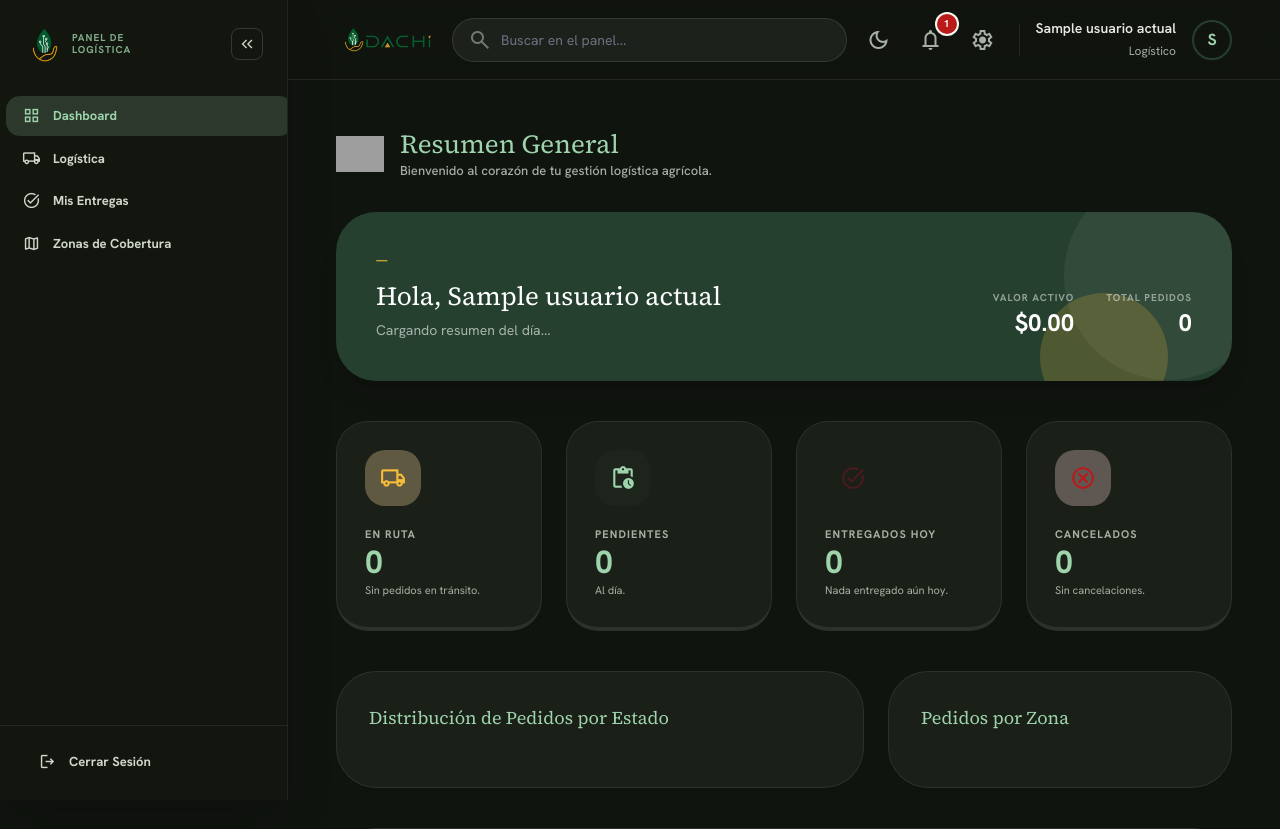
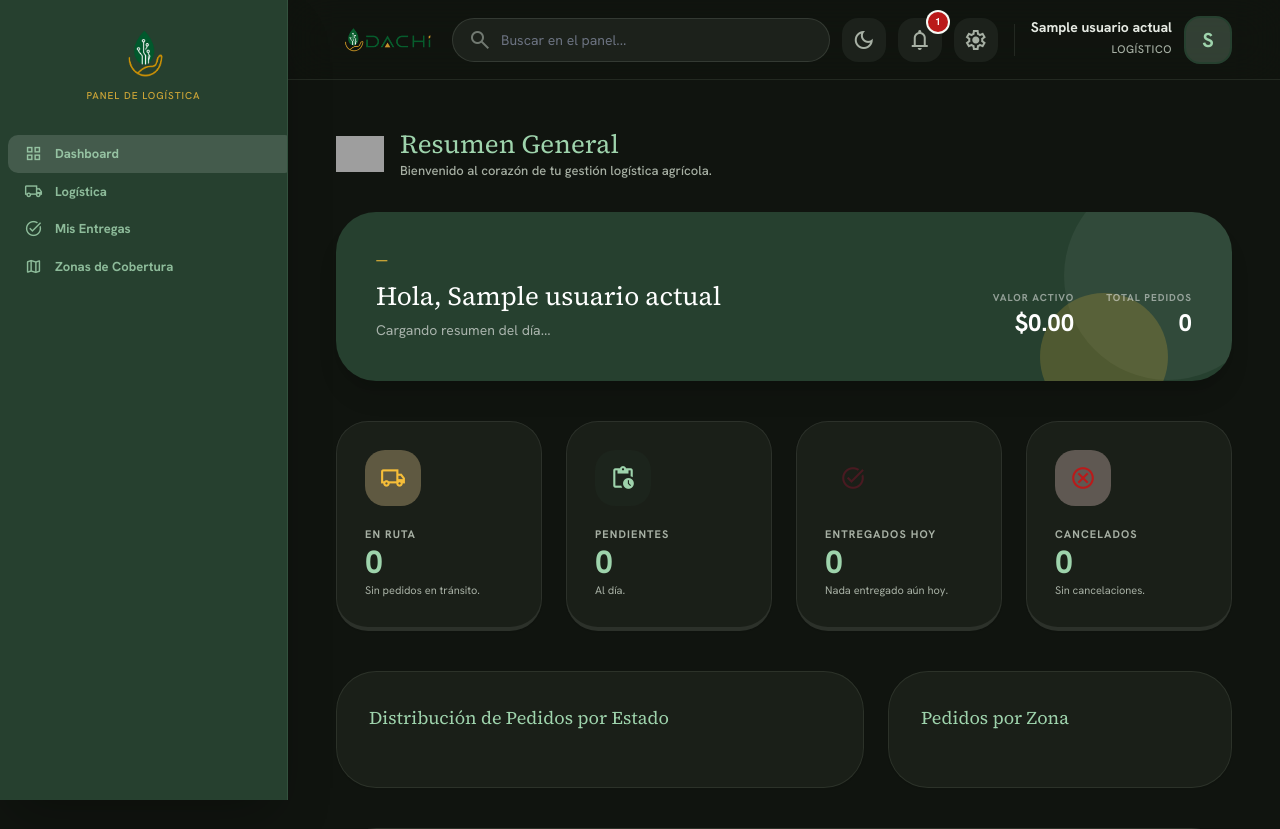
Before and after one commit to Milegran/DACHI, a PHP site: template views/logistica/dashboard.php in a window 1280 px wide. Shown: the top 829 px of the page. Run offline with PHP 8.4, Linux system fonts and the light colour scheme; the template is opened without the code that fills it: most values are stand-ins (such as "Sample title", 1, 10 or a date in 2020); some libraries are stand-ins or nearby versions; grey boxes are pictures that could not be loaded.

Commit message:
actualizado

```diff
--- a/app/Controllers/LogisticaController.php
+++ b/app/Controllers/LogisticaController.php
@@ -117,7 +117,7 @@ class LogisticaController implements LogisticaControllerInterface
         echo 'ok';
     }
 
-    //BLOQUE DATOS PEDIDOS
+    //BLOQUE DATOS PEDIDOS (con estado_detallado real y datos completos para el detalle)
     public function obtenerPedidos()
     {
         $pedidos = [];
--- a/css/sky.css
+++ b/css/sky.css
@@ -1,21 +1,7 @@
-/* BLOQUE SIDEBAR - NAV LINKS (fondo blanco) */
-#sidebarNav .nav-link,
-#sidebarFooter .nav-link {
-    background: transparent !important;
-    color: #414942 !important;
-    padding: 10px 16px !important;
-    margin: 0 6px 3px;
-    border-radius: 14px !important;
-    box-shadow: none !important;
-    display: flex;
-    align-items: center;
-}
-#sidebarNav .nav-link:hover { background: #f1f4f0 !important; color: #191c1a !important; }
-#sidebarNav .nav-link.nav-item-active { background: rgba(158, 211, 172, 0.35) !important; color: #003118 !important; font-weight: 700; }
-
-/* BLOQUE LOGOUT EN SIDEBAR */
-#sidebarFooter .nav-link { color: #ba1a1a !important; }
-#sidebarFooter .nav-link:hover { background: rgba(186, 26, 26, 0.08) !important; }
+/* BLOQUE SIDEBAR - NAV LINKS */
+#sidebarNav .nav-link { background: transparent !important; color: rgba(255, 255, 255, 0.65) !important; padding: 9px 16px !important; margin: 0 8px; border-left: none; border-radius: 10px !important; box-shadow: none !important; }
+#sidebarNav .nav-link:hover { background: rgba(255, 255, 255, 0.06) !important; color: white !important; }
+#sidebarNav .nav-link.nav-item-active { background: rgba(255, 255, 255, 0.14) !important; color: white !important; box-shadow: none !important; }
 
 /* BLOQUE MENU FLOTANTE (usuario/notificaciones) */
 .user-menu { transform: translateY(-10px); opacity: 0; pointer-events: none; transition: all 0.3s cubic-bezier(0.4, 0, 0.2, 1); }
@@ -25,23 +11,8 @@
 .glass-card { background: rgba(255, 255, 255, 0.7); backdrop-filter: blur(12px); border: 1px solid rgba(255, 255, 255, 0.3); }
 
 /* BLOQUE TRANSICION SIDEBAR */
-.sidebar-transition { transition: transform 0.4s cubic-bezier(0.4, 0, 0.2, 1), width 0.3s ease; }
+.sidebar-transition { transition: transform 0.4s cubic-bezier(0.4, 0, 0.2, 1); }
 
 /* BLOQUE SCROLLBAR PERSONALIZADO */
 .custom-scrollbar::-webkit-scrollbar { width: 4px; }
-.custom-scrollbar::-webkit-scrollbar-thumb { background: rgba(0, 0, 0, 0.15); border-radius: 10px; }
-
-/* BLOQUE SIDEBAR COLAPSADO (rail solo iconos) */
-#sidebarExpandBtn { display: none; }
-.sidebar-mini #sidebarHeader { display: none !important; }
-.sidebar-mini #sidebar { width: 5.5rem !important; }
-.sidebar-mini #sidebarNav { margin-top: 1.5rem; }
-.sidebar-mini #sidebarNav .nav-label,
-.sidebar-mini #sidebarFooter .nav-label { display: none; }
-.sidebar-mini #sidebarNav .nav-link,
-.sidebar-mini #sidebarFooter .nav-link { justify-content: center; padding: 12px !important; margin: 0 10px 6px; }
-
-@media (min-width: 1024px) {
-    .sidebar-mini #mainWrapper { margin-left: 5.5rem !important; }
-    .sidebar-mini #sidebarExpandBtn { display: inline-flex !important; }
-}
+.custom-scrollbar::-webkit-scrollbar-thumb { background: rgba(255, 255, 255, 0.1); border-radius: 10px; }
--- a/index.php
+++ b/index.php
@@ -26,6 +26,7 @@ if (isset($_SESSION['usuario'])) {
     $redirect = match ($rolSesion) {
         'administrador' => 'admin.php',
         'logistico' => 'logistica.php',
+        'productor' => 'views/producer/productor_tablero.php',
         default => 'panel.php'
     };
     header("Location: $redirect");
--- a/views/logistica/dashboard.php
+++ b/views/logistica/dashboard.php
@@ -64,14 +64,7 @@
         html.dark .border-outline-variant\/50 { border-color: rgba(148,158,143,0.15) !important; }
         html.dark .hover\:bg-surface-container-low:hover { background-color: #262c24 !important; }
         html.dark ::-webkit-scrollbar-thumb { background: #33513e !important; }
-        html.dark #sidebar { background-color: #12160f !important; border-color: rgba(255,255,255,0.06) !important; }
-        html.dark #sidebarBrandText { color: #9ed3ac !important; }
-        html.dark #sidebarNav .nav-link,
-        html.dark #sidebarFooter .nav-link:not(.text-error) { color: #cfd6cb !important; }
-        html.dark #sidebarNav .nav-link:hover { background: rgba(255,255,255,0.06) !important; color: #fff !important; }
-        html.dark #sidebarNav .nav-link.nav-item-active { background: rgba(158,211,172,0.18) !important; color: #9ed3ac !important; }
-        html.dark #sidebarCollapseBtn,
-        html.dark #sidebarExpandBtn { border-color: rgba(255,255,255,0.15) !important; color: #cfd6cb !important; }
+        html.dark #sidebarNav .nav-link { color: rgba(185,239,199,0.7) !important; }
         html.dark .bg-surface\/60 { background-color: rgba(16,20,15,0.75) !important; }
         html.dark .text-primary { color: #9ed3ac !important; }
         html.dark .text-primary\/60,
@@ -86,36 +79,21 @@
     <!-- BLOQUE SIDEBAR OVERLAY -->
     <div class="fixed inset-0 bg-black/40 backdrop-blur-sm z-[60] hidden transition-opacity" id="sidebarOverlay" onclick="toggleSidebar()"></div>
     <!-- BLOQUE SIDEBAR -->
-    <aside class="fixed left-0 top-0 h-full w-72 bg-white border-r border-outline-variant/20 z-[70] -translate-x-full lg:translate-x-0 sidebar-transition flex flex-col shadow-2xl" id="sidebar">
-        <div class="p-6 flex items-center justify-between gap-2" id="sidebarHeader">
-            <div class="flex items-center gap-2 min-w-0" id="sidebarLogoWrap">
-                <img alt="Logo DACHI" class="h-10 object-contain shrink-0" src="img/Navbar.png" />
-                <p class="text-primary font-bold text-[10px] uppercase tracking-widest opacity-80 leading-tight" id="sidebarBrandText">Panel de<br>Logística</p>
-            </div>
-            <button class="hidden lg:flex w-8 h-8 items-center justify-center rounded-lg border border-outline-variant/30 text-on-surface-variant hover:bg-surface-container-low transition-all shrink-0" id="sidebarCollapseBtn" onclick="toggleSidebarCollapse()" title="Ocultar menú" type="button">
-                <span class="material-symbols-outlined text-[18px]">keyboard_double_arrow_left</span>
-            </button>
+    <aside class="fixed left-0 top-0 h-full w-72 bg-primary border-r border-primary-container z-[70] -translate-x-full lg:translate-x-0 sidebar-transition flex flex-col shadow-2xl" id="sidebar">
+        <div class="p-6 flex flex-col items-center gap-1">
+            <img alt="Logo DACHI" class="h-14 object-contain" src="img/Navbar.png" />
+            <p class="text-secondary font-medium text-[10px] mt-1 uppercase tracking-widest opacity-80">Panel de Logística</p>
         </div>
         <nav class="flex-grow overflow-y-auto custom-scrollbar space-y-0.5 mt-2" id="sidebarNav">
             <!-- Populado por JS -->
         </nav>
-        <div class="p-4 border-t border-outline-variant/10" id="sidebarFooter">
-            <a class="nav-link w-full flex items-center gap-3 group" href="logistica.php?logout=1">
-                <span class="material-symbols-outlined text-[19px]">logout</span>
-                <span class="font-label-md font-bold text-[13px] nav-label">Cerrar Sesión</span>
-            </a>
-        </div>
     </aside>
     <!-- WRAPPER -->
-    <div class="lg:ml-72 transition-all duration-300" id="mainWrapper">
+    <div class="lg:ml-72 transition-all duration-300">
         <!-- BLOQUE NAVBAR -->
         <nav class="bg-surface/60 backdrop-blur-xl sticky top-0 z-50 border-b border-outline-variant/30 h-[80px] flex items-center gap-3 px-6 lg:px-12">
             <button class="lg:hidden p-2 rounded-2xl bg-primary-container/10 text-primary flex-none" onclick="toggleSidebar()">
                 <span class="material-symbols-outlined">menu</span>
-            </button>
-
-            <button class="w-9 h-9 items-center justify-center rounded-xl border border-outline-variant/30 text-on-surface-variant hover:bg-primary-container hover:text-white transition-all flex-none" id="sidebarExpandBtn" onclick="toggleSidebarCollapse()" title="Mostrar menú" type="button">
-                <span class="material-symbols-outlined text-[18px]">keyboard_double_arrow_right</span>
             </button>
 
             <img alt="DACHI" class="h-[52px] w-auto object-contain flex-none" src="img/LG.png" />
@@ -133,12 +111,12 @@
             <div class="flex-1 md:hidden"></div>
 
             <div class="flex items-center gap-2 sm:gap-3 flex-none">
-                <button class="w-10 h-10 flex items-center justify-center rounded-full text-on-surface-variant hover:bg-surface-container-low hover:text-primary transition-all" onclick="toggleDarkModeQuick()" title="Modo oscuro" type="button">
+                <button class="w-11 h-11 flex items-center justify-center rounded-2xl bg-surface-container-high text-on-surface-variant hover:bg-primary-container hover:text-white transition-all" onclick="toggleDarkModeQuick()" title="Modo oscuro" type="button">
                     <span class="material-symbols-outlined">dark_mode</span>
                 </button>
 
                 <div class="relative">
-                    <button class="relative w-10 h-10 flex items-center justify-center rounded-full text-on-surface-variant hover:bg-surface-container-low hover:text-primary transition-all" id="notificationButton" onclick="toggleNotificationMenu()">
+                    <button class="relative w-11 h-11 flex items-center justify-center rounded-2xl bg-surface-container-high text-on-surface-variant hover:bg-primary-container hover:text-white transition-all" id="notificationButton" onclick="toggleNotificationMenu()">
                         <span class="material-symbols-outlined">notifications</span>
                         <?php if ($notificationCount > 0): ?>
                         <span class="absolute -top-1.5 -right-1.5 min-w-[20px] h-5 bg-error text-white text-[10px] font-bold flex items-center justify-center rounded-full px-1 ring-2 ring-surface"><?= $notificationCount ?></span>
@@ -155,48 +133,47 @@
                     </div>
                 </div>
 
-                <button class="w-10 h-10 flex items-center justify-center rounded-full text-on-surface-variant hover:bg-surface-container-low hover:text-primary transition-all" onclick="openSettingsModal()" title="Configuración" type="button">
+                <button class="w-11 h-11 flex items-center justify-center rounded-2xl bg-surface-container-high text-on-surface-variant hover:bg-primary-container hover:text-white transition-all" onclick="openSettingsModal()" title="Configuración" type="button">
                     <span class="material-symbols-outlined">settings</span>
                 </button>
 
                 <div class="h-8 w-[1px] bg-outline-variant/30 mx-1 hidden sm:block"></div>
 
-                <div class="hidden md:block text-right mr-1">
-                    <span class="font-semibold text-sm text-on-surface block" id="panelUserName"><?= htmlspecialchars($usuarioActual['nombre'] ?? '') ?></span>
-                    <small class="text-on-surface-variant text-xs">Logístico</small>
-                </div>
-
                 <div class="relative">
-                    <button class="w-10 h-10 rounded-full border-2 border-primary overflow-hidden flex items-center justify-center font-bold text-primary cursor-pointer" id="userAvatarBtn" onclick="toggleUserMenu()" title="Abrir perfil" type="button">
-                        <span class="avatar-initial"><?= strtoupper(substr($usuarioActual['nombre'] ?? '', 0, 1)) ?></span>
-                    </button>
-                    <div class="user-menu absolute right-0 top-12 w-72 bg-white dark:bg-surface-container-highest rounded-2xl border border-outline-variant/50 shadow-xl p-2 z-[200]" id="userMenu">
-                        <div class="flex items-center gap-3 p-3 border-b border-outline-variant/30 mb-2">
-                            <div class="w-12 h-12 rounded-full bg-primary-fixed overflow-hidden border border-outline-variant flex items-center justify-center font-bold text-primary flex-none">
-                                <span class="avatar-initial"><?= strtoupper(substr($usuarioActual['nombre'] ?? '', 0, 1)) ?></span>
+                    <div class="flex items-center gap-3 cursor-pointer group" id="userAvatarBtn" onclick="toggleUserMenu()">
+                        <div class="text-right hidden sm:block">
+                            <p class="text-[14px] font-bold text-on-surface leading-tight" id="panelUserName"><?= htmlspecialchars($usuarioActual['nombre'] ?? '') ?></p>
+                            <span class="text-[11px] text-on-surface-variant font-medium uppercase tracking-wider">Logístico</span>
+                        </div>
+                        <div class="w-12 h-12 rounded-2xl border-2 border-primary bg-primary-fixed/20 flex items-center justify-center overflow-hidden transition-transform group-hover:scale-105">
+                            <span class="avatar-initial font-bold text-primary text-[20px]"><?= strtoupper(substr($usuarioActual['nombre'] ?? '', 0, 1)) ?></span>
+                        </div>
+                    </div>
+                    <div class="user-menu absolute right-0 top-14 w-72 bg-white dark:bg-surface-container-highest rounded-[32px] border border-outline-variant/30 shadow-2xl p-6 z-[200]" id="userMenu">
+                        <div class="flex items-center gap-4 mb-6">
+                            <div class="w-14 h-14 rounded-2xl bg-primary flex items-center justify-center text-white">
+                                <span class="avatar-initial font-bold text-[24px]"><?= strtoupper(substr($usuarioActual['nombre'] ?? '', 0, 1)) ?></span>
                             </div>
-                            <div class="min-w-0">
-                                <p class="text-sm font-semibold text-on-surface truncate" id="userMenuName"><?= htmlspecialchars(trim(($usuarioActual['nombre'] ?? '') . ' ' . ($usuarioActual['apellido'] ?? ''))) ?></p>
-                                <p class="text-xs text-on-surface-variant truncate" id="userMenuEmail"><?= htmlspecialchars($usuarioActual['correo'] ?? '') ?></p>
-                                <span class="inline-block mt-1 px-2 py-0.5 rounded-full bg-primary/10 text-primary text-[10px] font-bold uppercase tracking-wide">LOGÍSTICO</span>
+                            <div>
+                                <p class="font-bold text-on-surface" id="userMenuName"><?= htmlspecialchars(trim(($usuarioActual['nombre'] ?? '') . ' ' . ($usuarioActual['apellido'] ?? ''))) ?></p>
+                                <p class="text-[12px] text-on-surface-variant truncate w-40" id="userMenuEmail"><?= htmlspecialchars($usuarioActual['correo'] ?? '') ?></p>
                             </div>
                         </div>
-                        <button class="w-full text-left px-3 py-2 rounded-lg hover:bg-surface-container-low text-sm text-on-surface flex items-center gap-3" onclick="location.href='logistica.php?logout=1'">
-                            <span class="material-symbols-outlined text-[18px] text-on-surface-variant">swap_horiz</span>
-                            Cambiar Cuenta
-                        </button>
-                        <button class="w-full text-left px-3 py-2 rounded-lg hover:bg-surface-container-low text-sm text-on-surface flex items-center gap-3" onclick="openSettingsModal()">
-                            <span class="material-symbols-outlined text-[18px] text-on-surface-variant">tune</span>
-                            Configuración
-                        </button>
-                        <button class="w-full text-left px-3 py-2 rounded-lg hover:bg-surface-container-low text-sm text-on-surface flex items-center gap-3" onclick="openProfileModal()">
-                            <span class="material-symbols-outlined text-[18px] text-on-surface-variant">person</span>
-                            Editar Perfil
-                        </button>
-                        <hr class="border-outline-variant/50 my-1" />
-                        <a class="flex items-center gap-3 w-full text-left px-3 py-2 rounded-lg hover:bg-surface-container-low text-sm text-error transition-all" href="logistica.php?logout=1">
-                            <span class="material-symbols-outlined text-[18px]">logout</span> Cerrar Sesión
-                        </a>
+                        <div class="space-y-1">
+                            <button class="w-full text-left px-4 py-3 rounded-2xl hover:bg-surface-container-low flex items-center gap-3 transition-colors text-[14px] font-medium" onclick="location.href='logistica.php?logout=1'">
+                                <span class="material-symbols-outlined text-on-surface-variant">swap_horiz</span> Cambiar Cuenta
+                            </button>
+                            <button class="w-full text-left px-4 py-3 rounded-2xl hover:bg-surface-container-low flex items-center gap-3 transition-colors text-[14px] font-medium" onclick="openProfileModal()">
+                                <span class="material-symbols-outlined text-on-surface-variant">person_edit</span> Editar Perfil
+                            </button>
+                            <button class="w-full text-left px-4 py-3 rounded-2xl hover:bg-surface-container-low flex items-center gap-3 transition-colors text-[14px] font-medium" onclick="openSettingsModal()">
+                                <span class="material-symbols-outlined text-on-surface-variant">settings</span> Configuración
+                            </button>
+                            <div class="h-[1px] bg-outline-variant/30 my-3"></div>
+                            <a class="w-full text-left px-4 py-3 rounded-2xl hover:bg-error-container/20 text-error flex items-center gap-3 transition-colors text-[14px] font-bold" href="logistica.php?logout=1">
+                                <span class="material-symbols-outlined">logout</span> Salir
+                            </a>
+                        </div>
                     </div>
                 </div>
             </div>
@@ -574,17 +551,11 @@
 
         function buildSidebar() {
             document.getElementById('sidebarNav').innerHTML = NAV_LOGISTICA.map((item, i) => `
-                <button onclick="showSection('${item.id}', this)" title="${item.label}" class="nav-link w-full flex items-center gap-3 transition-all group ${i === 0 ? 'nav-item-active' : ''}">
+                <button onclick="showSection('${item.id}', this)" class="nav-link w-full flex items-center gap-3 text-primary-fixed/70 hover:text-white transition-all group ${i === 0 ? 'nav-item-active' : ''}">
                     <span class="material-symbols-outlined text-[19px] transition-transform group-hover:scale-110">${item.icon}</span>
-                    <span class="font-label-md font-bold text-[13px] nav-label">${item.label}</span>
+                    <span class="font-label-md font-bold text-[13px]">${item.label}</span>
                 </button>
             `).join('');
-        }
-
-        // BLOQUE COLAPSAR/MOSTRAR SIDEBAR (solo escritorio)
-        function toggleSidebarCollapse() {
-            const colapsado = document.documentElement.classList.toggle('sidebar-mini');
-            localStorage.setItem('dachiSidebarMini', colapsado ? '1' : '0');
         }
 
         function toggleUserMenu() {
@@ -919,9 +890,6 @@
         }
 
         window.onload = () => {
-            if (localStorage.getItem('dachiSidebarMini') === '1') {
-                document.documentElement.classList.add('sidebar-mini');
-            }
             buildSidebar();
             renderData();
 
```
Also changed, not shown: app/Controllers/AuthController.php (+11 -1 lines), logistica.php (+0 -17 lines).
